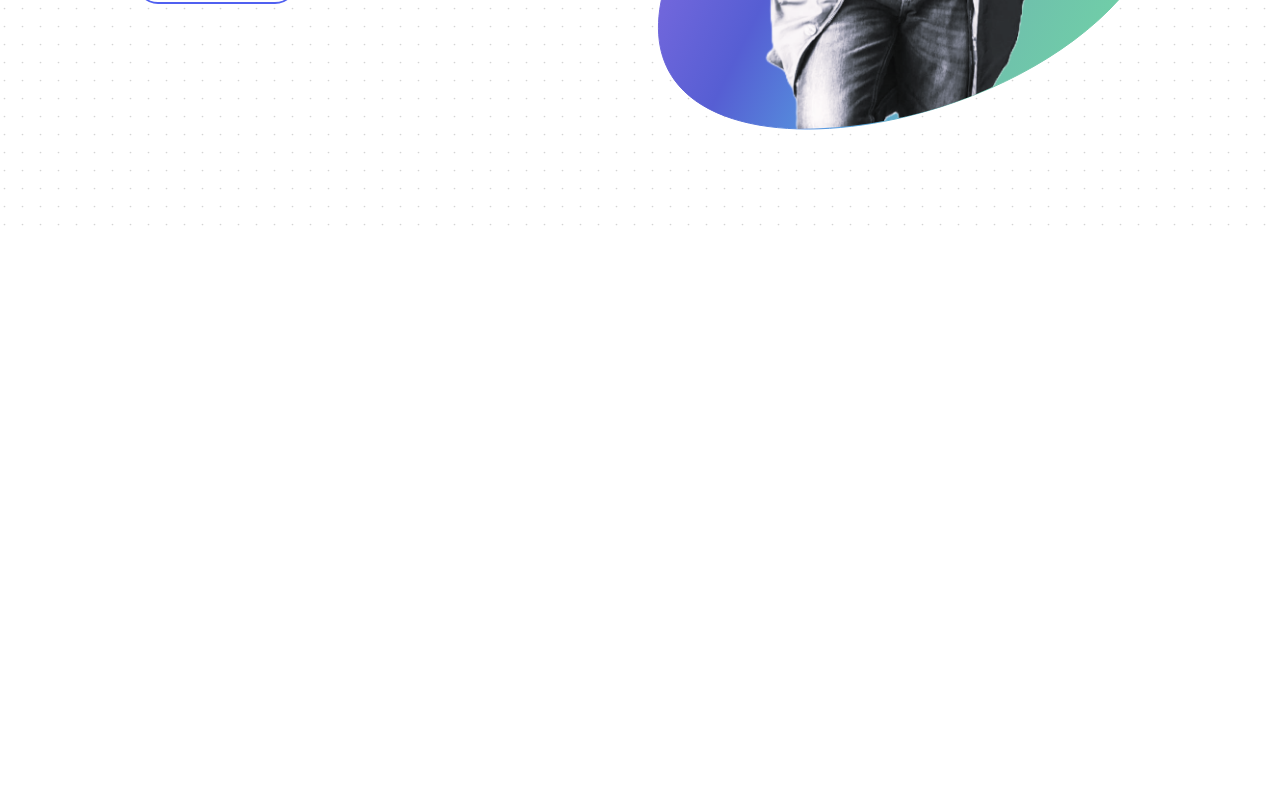
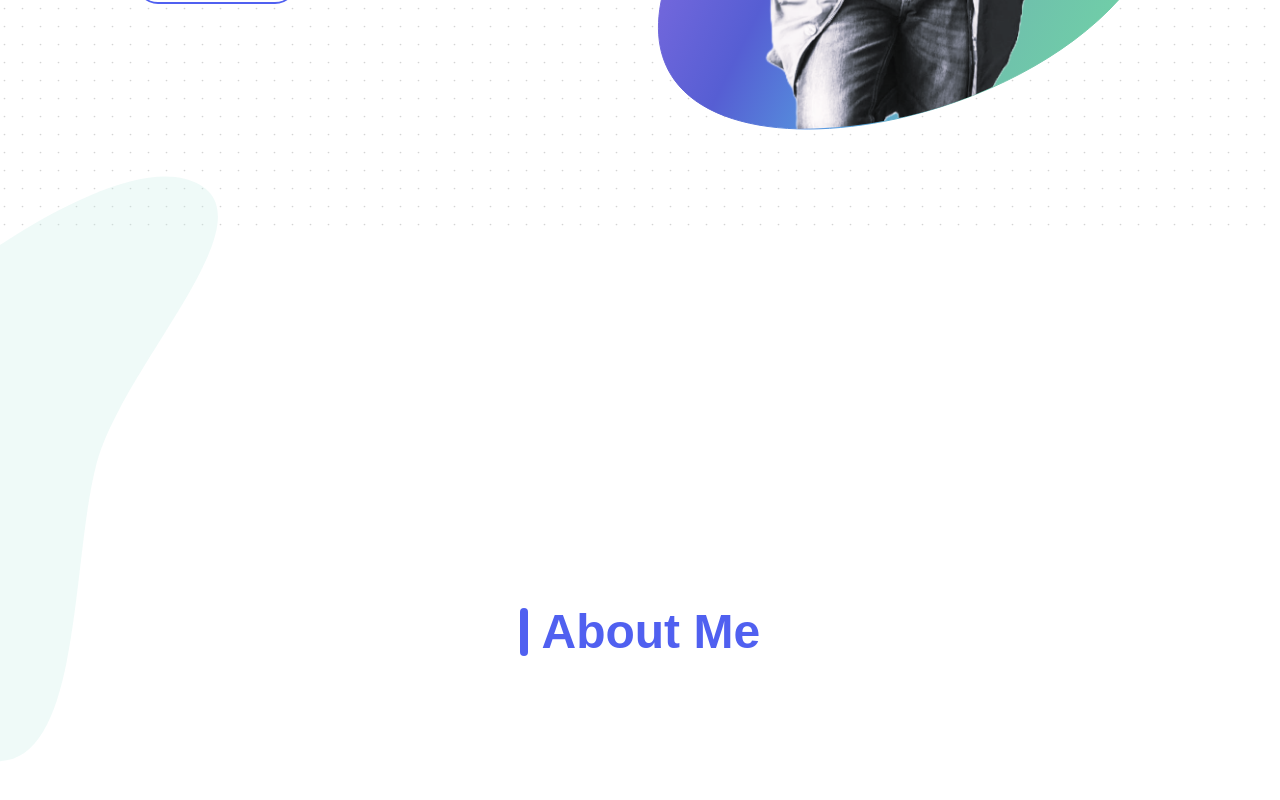
Before and after one commit to ReynardHansel/personal-portfolio-2-next, a Next.js app: page / in a window 1280 px wide. Shown: the part 608-1408 px from the top of the page. Before the commit the page ends 840 px from the top, so only its background shows below. Built offline with nearby package versions, Linux system fonts and the light colour scheme.

Commit message:
Added <About /> section
- Imported the left blob svg
- Added <AboutText />
- Made a reusable <Title /> component for reusable section title/header + animations

```diff
--- /dev/null
+++ b/src/app/components/About.tsx
@@ -0,0 +1,20 @@
+import Image from "next/image";
+import blob1 from "public/svg/blobs/about-left.svg"
+import AboutText from "./About/AboutText";
+
+export default function About() {
+  return (
+    <div className="relative min-h-screen flex items-center justify-center">
+        <Image src={blob1} alt="" className="absolute -left-56 -top-14" />
+        <div className="flex">
+          {/* IMAGE */}
+          <div></div>
+
+          {/* TEXT */}
+          <div>
+            <AboutText />
+          </div>
+        </div>
+    </div>
+  )
+}
--- /dev/null
+++ b/src/app/components/About/AboutText.tsx
@@ -0,0 +1,9 @@
+import Title from "../Reusable/Title";
+
+export default function AboutText() {
+  return (
+    <div className="flex flex-col">
+      <Title>About Me</Title>
+    </div>
+  );
+}
--- /dev/null
+++ b/src/app/components/Reusable/Title.tsx
@@ -0,0 +1,52 @@
+"use client"; //? For some reason I don't understand why this one needs to be a client component
+import { motion } from "framer-motion";
+// import { ReactNode } from "react";
+
+const containerVariants = {
+  hidden: {
+    x: "50%",
+  },
+  visible: {
+    x: 0,
+    transition: {
+      duration: 1.3,
+      ease: "easeOut",
+    },
+  },
+};
+
+const textVariants = {
+  hidden: {
+    x: "-120%",
+  },
+  visible: {
+    x: 0,
+    transition: {
+      duration: 1,
+      ease: [0.17, 0.84, 0.44, 1],
+    },
+  },
+};
+
+// interface TitleProps {
+//   children: string;
+// }
+
+export default function Title({ children }: { children: string }) {
+  return (
+    <motion.div
+      variants={containerVariants}
+      initial="hidden"
+      animate="visible"
+      className="flex overflow-hidden"
+    >
+      <div className="mr-[.85rem] w-[.35rem] rounded-full bg-porto_purple sm:w-2"></div>
+      <motion.p
+        variants={textVariants}
+        className="font-plus-jakarta-sans text-4xl font-bold text-porto_purple lg:text-5xl"
+      >
+        {children}
+      </motion.p>
+    </motion.div>
+  );
+}
--- a/src/app/page.tsx
+++ b/src/app/page.tsx
@@ -1,9 +1,11 @@
+import About from "./components/About";
 import Hero from "./components/Hero";
 
 export default function Home() {
   return (
   <>
     <Hero />
+    <About />
   </>
   );
 }
```
Also changed, not shown: public/svg/blobs/about-left.svg (added).
